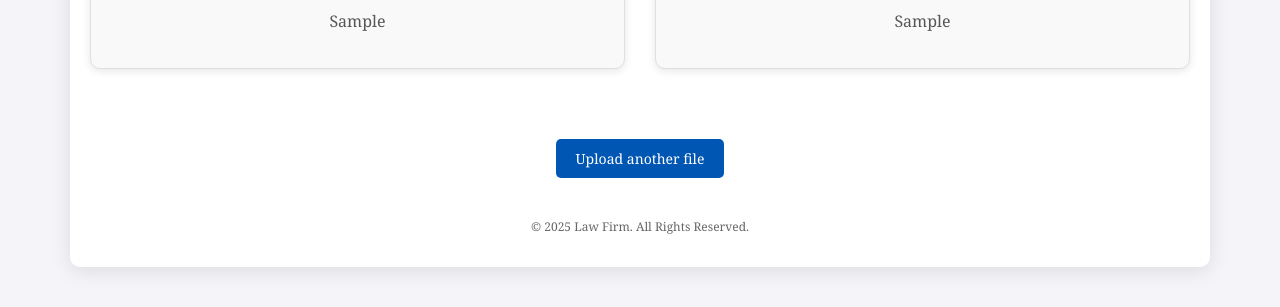
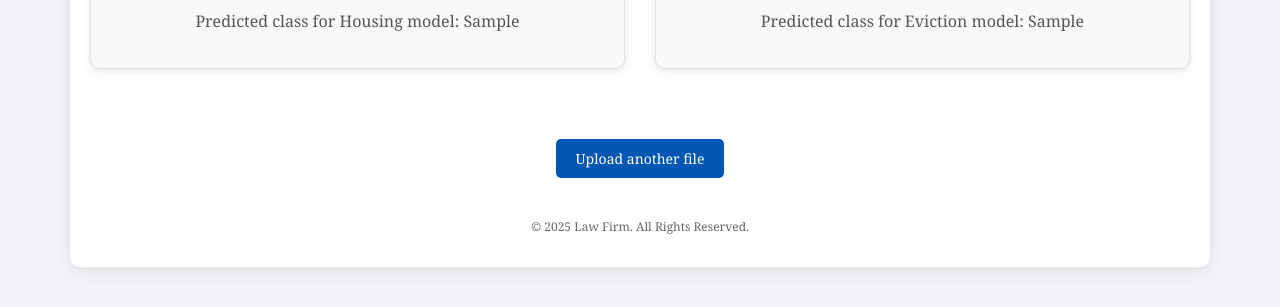
Before and after one commit to mohammadimathstar/legal-case-predictor-app, a Flask app: template templates/result.html in a window 1280 px wide. Shown: the part 245-552 px from the top of the page. Run offline with Flask 3, Linux system fonts and the light colour scheme; the template is opened without the code that fills it: most values are stand-ins (such as "Sample title", 1, 10 or a date in 2020); parts of the project's set-up code (start-up, migrations or seed data) failed here and were passed over.

Commit message:
adding the predicted labels to result.html

```diff
--- a/app.py
+++ b/app.py
@@ -40,8 +40,8 @@ def upload_file():
         # Render result page with prediction and visualization
         return render_template(
             "result.html",
-            pred_housing=predictions["housing_pred"],
-            pred_eviction=predictions["eviction_pred"],
+            housing_class=predictions["housing_pred"],
+            eviction_class=predictions["eviction_pred"],
             housing_visualization_url=f"/reports/{predictions['housing_viz']}",
             eviction_visualization_url=f"/reports/{predictions['eviction_viz']}",
         )
--- a/templates/result.html
+++ b/templates/result.html
@@ -56,6 +56,17 @@
                 font-size: 16px;
                 color: #555;
             }
+            .prediction {
+                font-size: 20px;
+                font-weight: bold;
+                text-align: center;
+                margin: 20px 0;
+                color: #003366;
+            }
+            .prediction span {
+                font-size: 24px;
+                color: #ff5722;
+            }
             a {
                 display: inline-block;
                 margin-top: 30px;
@@ -86,15 +97,15 @@
                 <!-- Housing Model -->
                 <div class="figure">
                     <h2>The Most Influential Words for Housing Model</h2>
-                    <img src="{{ housing_visualization_url }}" alt="Housing Visualization" style="max-height: 400px; width: auto;">
-                    <p>{{ pred_housing }}</p>
+                    <img src="{{ housing_visualization_url }}" alt="Housing Visualization">
+                    <p>Predicted class for Housing model: <span>{{ housing_class }}</span></p>
                 </div>
 
                 <!-- Eviction Model -->
                 <div class="figure">
                     <h2>The Most Influential Words for Eviction Model</h2>
-                    <img src="{{ eviction_visualization_url }}" alt="Eviction Visualization" style="max-height: 400px; width: auto;">
-                    <p>{{ pred_eviction }}</p>
+                    <img src="{{ eviction_visualization_url }}" alt="Eviction Visualization">
+                    <p>Predicted class for Eviction model: <span>{{ eviction_class }}</span></p>
                 </div>
             </div>
 
```
Also changed, not shown: reports/eviction_top_words.csv (+13 -13 lines), reports/housing_top_words.csv (+13 -13 lines), reports/photo.png (added), 1 other file.
